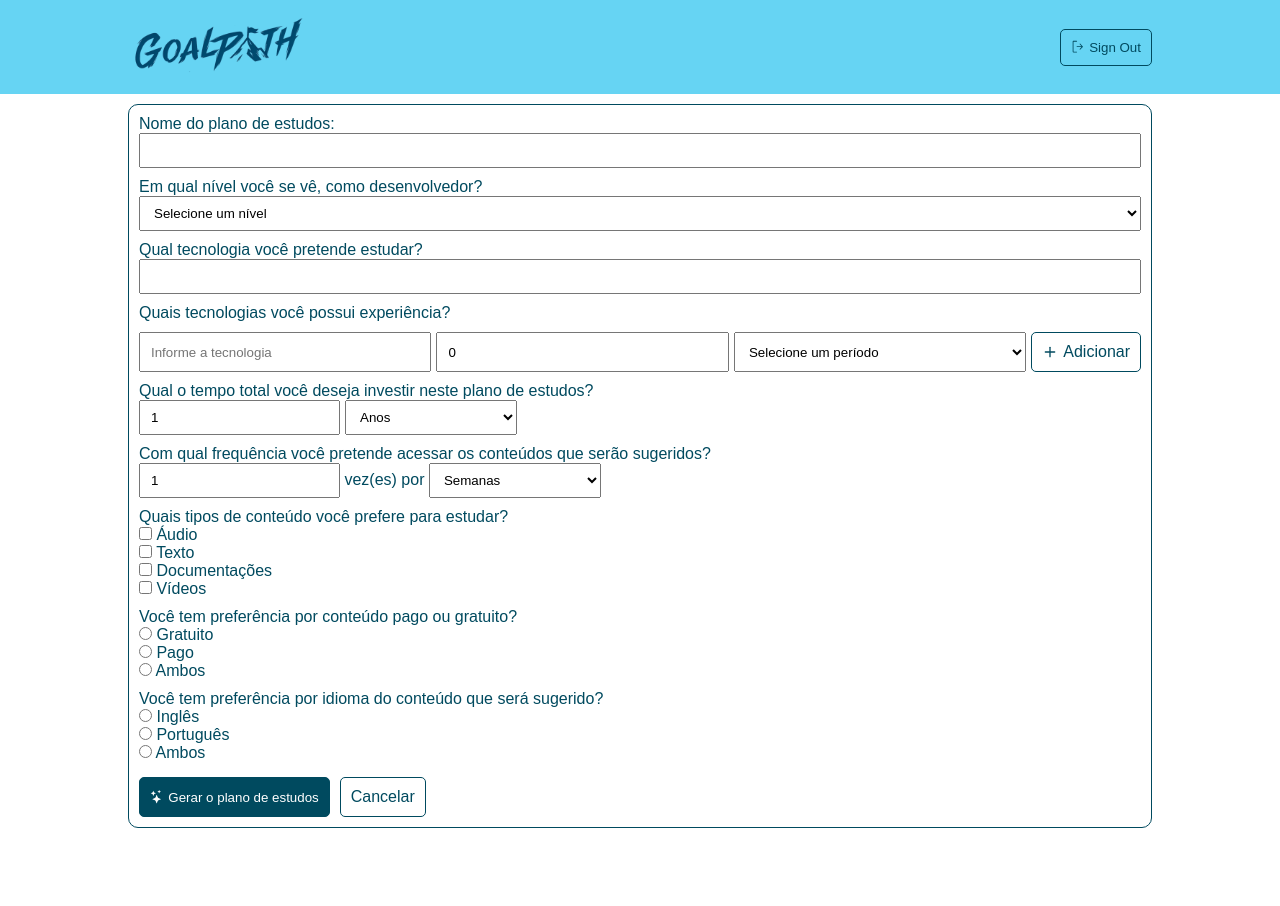
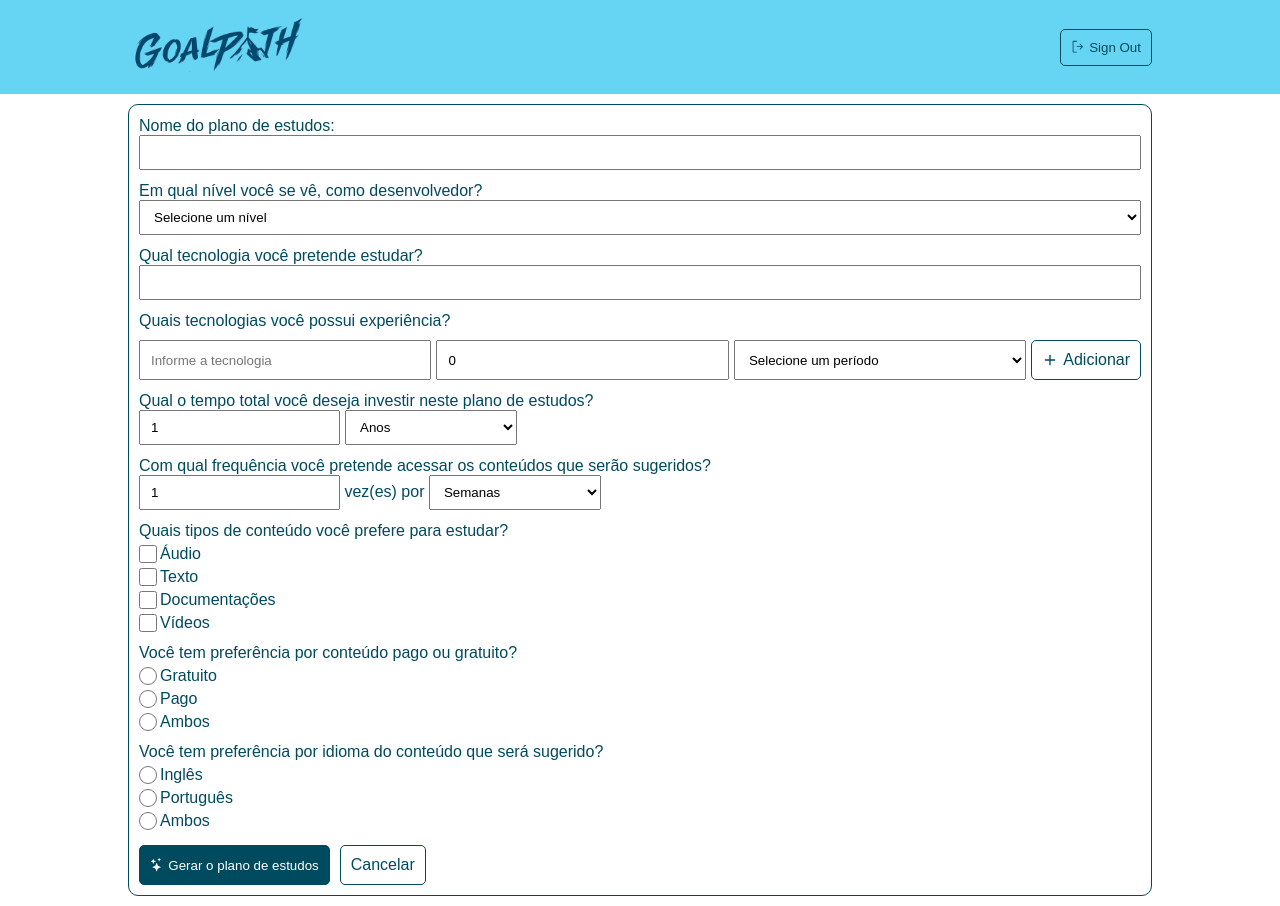
Before and after one commit to matheusmoraesporto/goal-path, a Next.js app: page /roadmap/preferences in a window 1280 px wide. Before the commit the page ends 838 px from the top, so only its background shows below. Built offline with nearby package versions, Linux system fonts and the light colour scheme.

Commit message:
Improve CSS

```diff
--- a/app/globals.css
+++ b/app/globals.css
@@ -52,7 +52,8 @@ a {
   }
 }
 
-input, select {
+input,
+select {
   padding: 8px 10px;
 }
 
@@ -98,3 +99,10 @@ input, select {
   color: #d10101;
   font-size: 14px;
 }
+
+input[type="checkbox"],
+input[type="radio"] {
+  width: 18px;
+  height: 18px;
+  accent-color: #004a5f;
+}
--- a/components/roadmap-form/page.tsx
+++ b/components/roadmap-form/page.tsx
@@ -246,7 +246,7 @@ export default function RoadmapForm() {
 
       <div className="input-form">
         <label>Quais tipos de conteúdo você prefere para estudar?</label>
-        <div>
+        <div className="input-check-form">
           <input
             id="audio"
             type="checkbox"
@@ -255,7 +255,7 @@ export default function RoadmapForm() {
           />
           <label> Áudio</label>
         </div>
-        <div>
+        <div className="input-check-form">
           <input
             id="text"
             type="checkbox"
@@ -264,7 +264,7 @@ export default function RoadmapForm() {
           />
           <label> Texto</label>
         </div>
-        <div>
+        <div className="input-check-form">
           <input
             id="document"
             type="checkbox"
@@ -273,7 +273,7 @@ export default function RoadmapForm() {
           />
           <label> Documentações</label>
         </div>
-        <div>
+        <div className="input-check-form">
           <input
             id="video"
             type="checkbox"
@@ -286,7 +286,7 @@ export default function RoadmapForm() {
 
       <div className="input-form">
         <label>Você tem preferência por conteúdo pago ou gratuito?</label>
-        <div>
+        <div className="input-check-form">
           <input
             type="radio"
             name="payment"
@@ -296,7 +296,7 @@ export default function RoadmapForm() {
           />
           <label> Gratuito</label>
         </div>
-        <div>
+        <div className="input-check-form">
           <input
             type="radio"
             name="payment"
@@ -306,7 +306,7 @@ export default function RoadmapForm() {
           />
           <label> Pago</label>
         </div>
-        <div>
+        <div className="input-check-form">
           <input
             type="radio"
             name="payment"
@@ -322,7 +322,7 @@ export default function RoadmapForm() {
         <label>
           Você tem preferência por idioma do conteúdo que será sugerido?
         </label>
-        <div>
+        <div className="input-check-form">
           <input
             type="radio"
             name="language"
@@ -332,7 +332,7 @@ export default function RoadmapForm() {
           />
           <label> Inglês</label>
         </div>
-        <div>
+        <div className="input-check-form">
           <input
             type="radio"
             name="language"
@@ -342,7 +342,7 @@ export default function RoadmapForm() {
           />
           <label> Português</label>
         </div>
-        <div>
+        <div className="input-check-form">
           <input
             type="radio"
             name="language"
--- a/components/roadmap-form/styles.css
+++ b/components/roadmap-form/styles.css
@@ -11,7 +11,13 @@
 .input-form {
     display: flex;
     flex-direction: column;
-    margin-top: 10px;
+    margin-top: 12px;
+}
+
+.input-check-form {
+    display: flex;
+    gap: 3px;
+    margin-top: 5px;
 }
 
 .input-form-aggregator {
```
